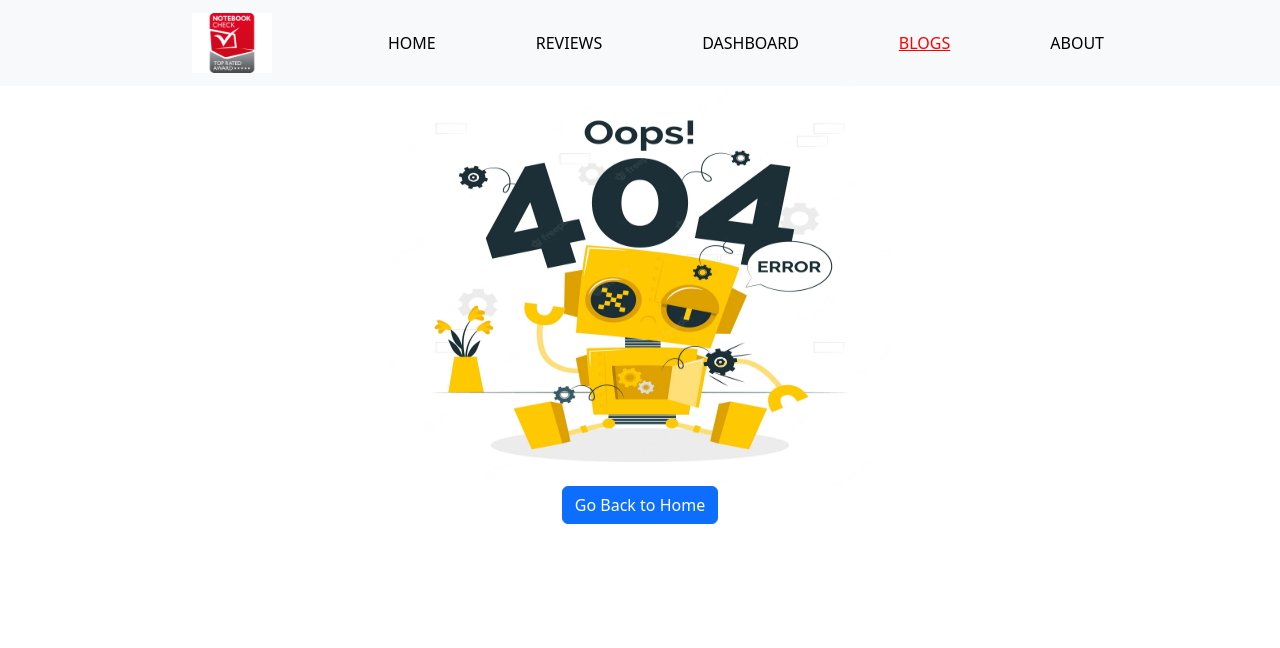
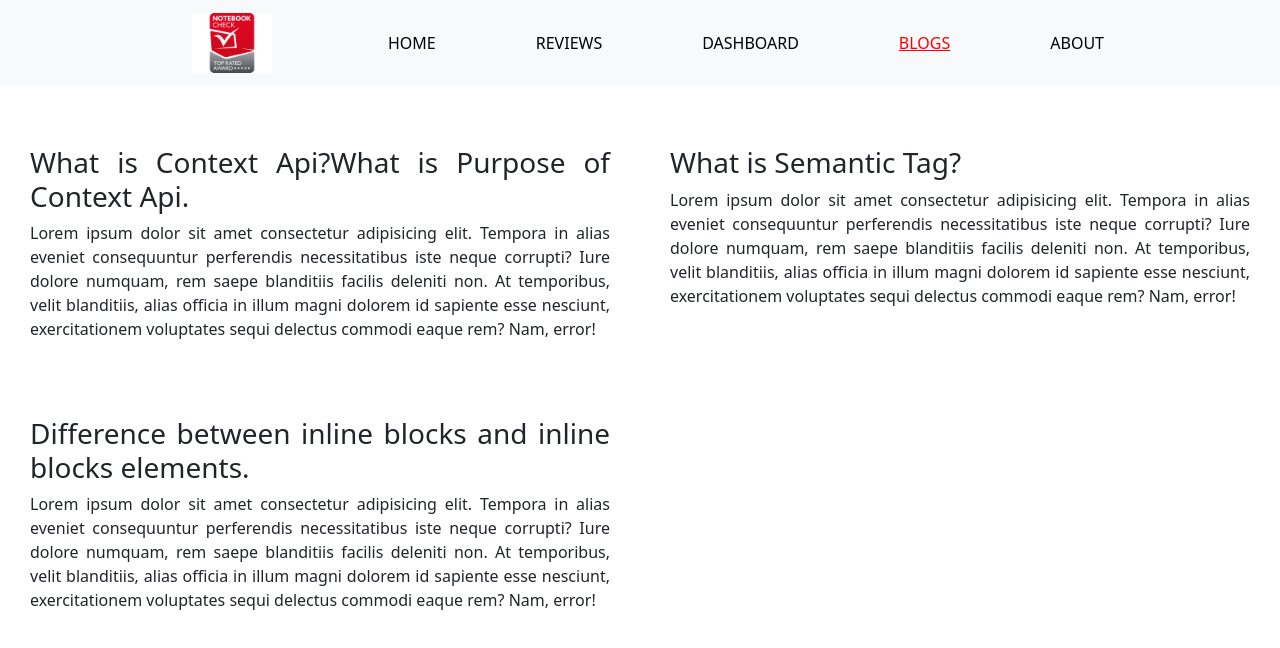
Before and after one commit to asha365/pc-check.com, a React (Create React App) app: page /blogs in a window 1280 px wide. Shown: the top 648 px of the page. Built offline with nearby package versions, Linux system fonts and the light colour scheme.

Commit message:
create a blogs component here write 3 questions. And question show 2 column

```diff
--- a/src/App.js
+++ b/src/App.js
@@ -1,5 +1,7 @@
 import { Route, Routes } from 'react-router-dom';
 import './App.css';
+import About from './components/About/About';
+import Blogs from './components/Blogs/Blogs';
 import DashBoard from './components/DashBoard/DashBoard';
 import Header from './components/Header/Header';
 import Home from './components/Home/Home';
@@ -15,6 +17,8 @@ function App() {
           <Route path='/home' element={<Home></Home>}></Route>
           <Route path='/reviews' element={<Reviews></Reviews>}></Route>
           <Route path='/dashboard' element={<DashBoard></DashBoard>}></Route>
+          <Route path='/blogs' element={<Blogs></Blogs>}></Route>
+          <Route path='/about' element={<About></About>}></Route>
           <Route path='*' element={<NotFound></NotFound>}></Route>
       </Routes>
     </div>
--- /dev/null
+++ b/src/components/About/About.css
@@ -0,0 +1,3 @@
+.about{
+    text-align: center;
+}
--- /dev/null
+++ b/src/components/About/About.js
@@ -0,0 +1,12 @@
+import React from 'react';
+import './About.css';
+
+const About = () => {
+    return (
+        <div className='about'>
+            <h4>This is about page</h4>
+        </div>
+    );
+};
+
+export default About;
--- /dev/null
+++ b/src/components/Blogs/Blogs.css
@@ -0,0 +1,15 @@
+.blogs{
+    display: grid;
+    grid-template-columns: repeat(2, 1fr);
+    grid-gap: 30px;
+    text-align: justify;
+    margin-top: 30px;
+    padding: 15px;
+
+
+}
+.question{
+
+    padding: 15px;
+    border-radius: 10px;
+}
--- /dev/null
+++ b/src/components/Blogs/Blogs.js
@@ -0,0 +1,23 @@
+import React from 'react';
+import './Blogs.css';
+
+const Blogs = () => {
+    return (
+        <div className='blogs'>
+            <div className='question'>
+                <h3>What is Context Api?What is Purpose of Context Api.</h3>
+                <p>Lorem ipsum dolor sit amet consectetur adipisicing elit. Tempora in alias eveniet consequuntur perferendis necessitatibus iste neque corrupti? Iure dolore numquam, rem saepe blanditiis facilis deleniti non. At temporibus, velit blanditiis, alias officia in illum magni dolorem id sapiente esse nesciunt, exercitationem voluptates sequi delectus commodi eaque rem? Nam, error!</p>
+            </div>
+            <div className='question'>
+                <h3>What is Semantic Tag?</h3>
+                <p>Lorem ipsum dolor sit amet consectetur adipisicing elit. Tempora in alias eveniet consequuntur perferendis necessitatibus iste neque corrupti? Iure dolore numquam, rem saepe blanditiis facilis deleniti non. At temporibus, velit blanditiis, alias officia in illum magni dolorem id sapiente esse nesciunt, exercitationem voluptates sequi delectus commodi eaque rem? Nam, error!</p>
+            </div>
+            <div className='question'>
+                <h3>Difference between inline blocks and inline blocks elements.</h3><p>Lorem ipsum dolor sit amet consectetur adipisicing elit. Tempora in alias eveniet consequuntur perferendis necessitatibus iste neque corrupti? Iure dolore numquam, rem saepe blanditiis facilis deleniti non. At temporibus, velit blanditiis, alias officia in illum magni dolorem id sapiente esse nesciunt, exercitationem voluptates sequi delectus commodi eaque rem? Nam, error!</p>
+            </div>
+
+        </div>
+    );
+};
+
+export default Blogs;
```
